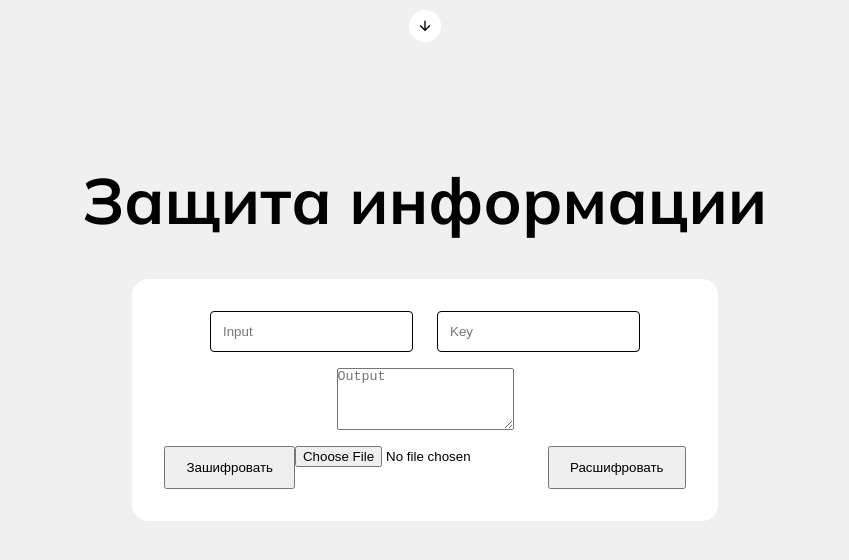
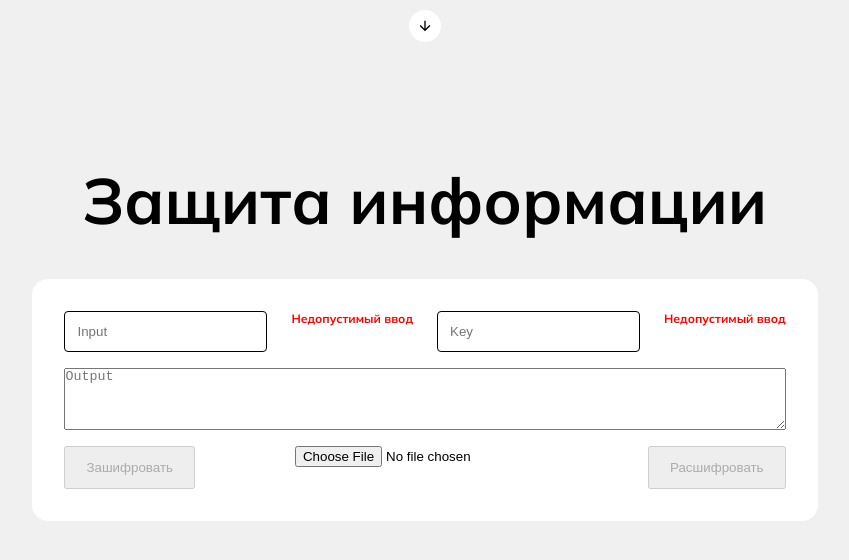
Before and after one commit to Gabr1eli4/InformationProtection, a React (Vite) app: page /1 in a window 1280 px wide. Shown: the top 560 px of the page, without its empty margins (215-1064 px from the left). Built offline with nearby package versions, Linux system fonts and the light colour scheme.

Commit message:
feat: cbcMethod is implemented

```diff
--- a/src/components/Button.tsx
+++ b/src/components/Button.tsx
@@ -1,16 +1,18 @@
 import { ButtonHTMLAttributes, FC, MouseEventHandler } from "react";
 
-interface ButtonInterface extends ButtonHTMLAttributes<HTMLButtonElement> {
+interface ButtonInterface extends ButtonHTMLAttributes<HTMLButtonElement>  {
   children: React.ReactNode;
-  callback: MouseEventHandler<HTMLButtonElement>;
+  onclick: MouseEventHandler<HTMLButtonElement>;
+  disabled?: boolean
 }
 
 const Button: FC<ButtonInterface> = ({
   children = "",
-  callback,
+  onclick,
+  disabled = false
 }: ButtonInterface) => {
   return (
-    <button className="button" onClick={callback}>
+    <button className="button" onClick={onclick} disabled={disabled}>
       {children}
     </button>
   );
--- a/src/components/Form.tsx
+++ b/src/components/Form.tsx
@@ -25,8 +25,8 @@ function Form({
   form,
   setForm,
   setJsonData,
-  keyValidate = () => false,
-  inputValidate = () => false,
+  keyValidate = () => true,
+  inputValidate = () => true,
 }: FormFunctionProps) {
   const [isInputValid, setIsInputValid] = useState<boolean>(true);
   const [isKeyValid, setIsKeyValid] = useState<boolean>(true);
@@ -56,9 +56,9 @@ function Form({
   };
 
   useEffect(() => {
-    if (form.input) setIsInputValid(inputValidate(form.input));
-    if (form.key) setIsKeyValid(keyValidate(form.key));
-  }, [form.input, form.key]);
+    setIsInputValid(inputValidate(form.input));
+    setIsKeyValid(keyValidate(form.key));
+  }, [form.input, form.key, inputValidate, keyValidate]);
 
   return (
     <form className="form">
@@ -68,7 +68,9 @@ function Form({
           placeholder="Input"
           value={form.input}
           onChange={(event) =>
-            setForm((prev) => ({ ...prev, input: event.target.value }))
+
+            setForm((prev) => ({ ...prev, input: event.target.value })
+          )
           }
         />
         {!isInputValid && (
@@ -96,11 +98,11 @@ function Form({
         }
       />
       <div className="button__section">
-        <Button key={1} callback={encrypt}>
+        <Button key={1} onclick={encrypt} disabled={!isInputValid || !isKeyValid}>
           Зашифровать
         </Button>
-        <input type="file" key={2} onChange={handleFileChange}></input>
-        <Button key={3} callback={decrypt}>
+        {setJsonData && <input type="file" key={2} onChange={handleFileChange}></input>}
+        <Button key={3} onclick={decrypt} disabled={!isInputValid || !isKeyValid}>
           Расшифровать
         </Button>
       </div>
--- a/src/pages/lb_4/ECBMethodForm.tsx
+++ b/src/pages/lb_4/ECBMethodForm.tsx
@@ -140,7 +140,7 @@ function ECBMethodForm() {
   };
 
   return (
-    <Form encrypt={encrypt} decrypt={decrypt} form={form} setForm={setForm} />
+    <Form encrypt={encrypt} decrypt={decrypt} form={form} setForm={setForm} keyValidate={() => form.key.length % 8 === 0} />
   );
 }
 
--- a/src/pages/lb_5/CBCMethodForm.tsx
+++ b/src/pages/lb_5/CBCMethodForm.tsx
@@ -73,7 +73,7 @@ function CBCMethodForm() {
     event.preventDefault();
     const key = form?.key;
     const keys = generateKeys(key);
-    // let bruh = new Uint8Array(pseudoRandomSequence);
+    let bruh = new Uint8Array(pseudoRandomSequence);
 
     const input = form?.input;
     const paddedInput = input.padEnd(Math.ceil(input.length / 8) * 8, " ");
@@ -83,7 +83,7 @@ function CBCMethodForm() {
       const blockOfCode = paddedInput.slice(i * 8, (i + 1) * 8).split("");
       let blockOfInput = getBitBlock(blockOfCode);
 
-      // blockOfInput = gamming(blockOfInput, bruh);
+      blockOfInput = gamming(blockOfInput, bruh);
 
       blockOfInput = permutation(blockOfInput, data.initialPermutation);
 
@@ -104,7 +104,7 @@ function CBCMethodForm() {
       const combine = new Uint8Array([...left, ...right]);
       const chiper_text = permutation(combine, data.finalPermutation);
       result += binToDec(chiper_text.join(''), 8).join("");
-      // bruh = chiper_text;
+      bruh = chiper_text;
     }
     setForm(prev => ({...prev, textArea: result}));
   };
@@ -114,7 +114,7 @@ function CBCMethodForm() {
 
     const key = form?.key;
     const keys = generateKeys(key).reverse();
-    // let bruh = new Uint8Array(pseudoRandomSequence);
+    let bruh = new Uint8Array(pseudoRandomSequence);
 
     const input = form?.textArea;
 
@@ -122,6 +122,8 @@ function CBCMethodForm() {
     for (let i = 0; i < input.length / 8; i++) {
       const blockOfCode = input.slice(i * 8, (i + 1) * 8).split("");
       let blockOfInput = getBitBlock(blockOfCode);
+
+      const encblock = blockOfInput;
 
       blockOfInput = permutation(blockOfInput, data.initialPermutation);
 
@@ -140,16 +142,16 @@ function CBCMethodForm() {
         }
       }
       const combine = new Uint8Array([...left, ...right]);
-      const chiper_text = permutation(combine, data.finalPermutation).join("")
-      // chiper_text = gamming(chiper_text, bruh);
-      result += binToDec(chiper_text, 8).join("");
-      // bruh = blockOfInput;
+      let chiper_text = permutation(combine, data.finalPermutation);
+      chiper_text = gamming(chiper_text, bruh);
+      result += binToDec(chiper_text.join(''), 8).join("");
+      bruh = encblock;
     }
     setForm(prev => ({ ...prev, textArea: result }))
   };
 
   return (
-    <Form encrypt={encrypt} decrypt={decrypt} form={form} setForm={setForm} />
+    <Form encrypt={encrypt} decrypt={decrypt} form={form} setForm={setForm} keyValidate={() => form.key.length % 8 === 0}/>
   );
 }
 
--- a/src/styles/App.css
+++ b/src/styles/App.css
@@ -31,8 +31,6 @@ a {
 
 .form {
   display: flex;
-  align-items: center;
-  justify-content: center;
   flex-direction: column;
   gap: 1rem;
 
@@ -62,6 +60,8 @@ a {
 
 .input__section {
   display: flex;
+  justify-content: space-between;
+
   gap: 1.5rem;
 }
 
@@ -91,3 +91,9 @@ a {
 
   font-weight: bold;
 }
+
+.error-message {
+  color: red;
+  font-size: 0.75rem;
+  font-weight: bold;
+}
```
